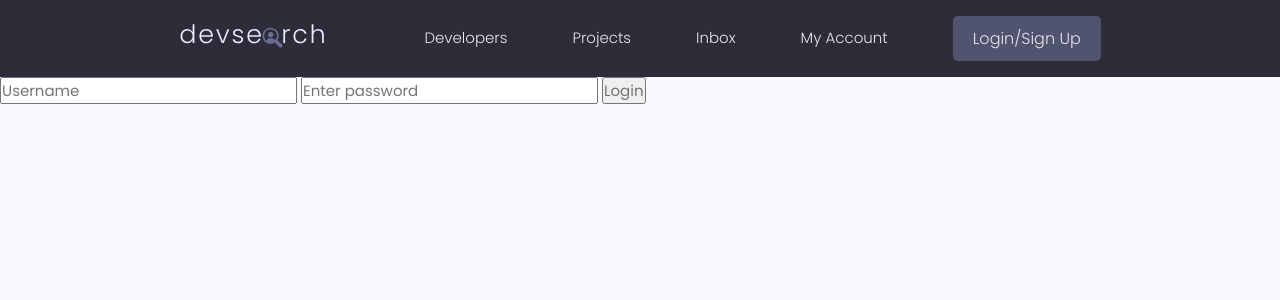
After one commit to bunja/djangish-journey, a Django app: page /login/ in a window 1280 px wide. The commit adds this page. Shown: the top 300 px of the page. Run offline with Django 3.2, Linux system fonts and the light colour scheme; some libraries are stand-ins or nearby versions.

Commit message:
day8 authentication, login, logout, flash msg

```diff
--- a/devsearch/projects/views.py
+++ b/devsearch/projects/views.py
@@ -2,6 +2,7 @@ from django.shortcuts import render, redirect
 from django.http import HttpResponse
 from .models import Project
 from .forms import ProjectForm
+from django.contrib.auth.decorators import login_required
 
 
 
@@ -15,6 +16,7 @@ def project(request, pk):
 
     return render(request, 'projects/project.html', {'project': projectObj})
 
+@login_required(login_url='login')
 def createProject(request):
     form = ProjectForm()
 
@@ -26,6 +28,7 @@ def createProject(request):
     context = {'form': form}
     return render(request, "projects/project_form.html", context)
 
+@login_required(login_url='login')
 def updateProject(request, pk):
     project = Project.objects.get(id=pk)
     form = ProjectForm(instance = project)
@@ -38,6 +41,7 @@ def updateProject(request, pk):
     context = {'form': form}
     return render(request, "projects/project_form.html", context)
 
+@login_required(login_url='login')
 def deleteProject(request, pk):
     project = Project.objects.get(id=pk)
     if request.method == 'POST':
--- a/devsearch/templates/main.html
+++ b/devsearch/templates/main.html
@@ -23,6 +23,15 @@
 <body>
 
     {% include 'nav.html' %}
+
+    {% if messages %}
+    <ul class="messages">
+        {% for message in messages %}
+        <li{% if message.tags %} class="{{ message.tags }}"{% endif %}>{{ message }}</li>
+        {% endfor %}
+    </ul>
+    {% endif %}
+
     {% block content %}
     {% endblock content %}
 
--- a/devsearch/templates/nav.html
+++ b/devsearch/templates/nav.html
@@ -16,8 +16,13 @@
           <li class="header__menuItem"><a href="{% url 'projects' %}">Projects</a></li>
           <li class="header__menuItem"><a href="">Inbox</a></li>
           <li class="header__menuItem"><a href="">My Account</a></li>
+
+          {% if request.user.is_authenticated %}
           <li class="header__menuItem"><a href="{% url 'create-project' %}">Add project</a></li>
-          <li class="header__menuItem"><a href="" class="btn btn--sub">Login/Sign Up</a></li>
+          <li class="header__menuItem"><a href="{% url 'logout' %}" class="btn btn--sub">Logout</a></li>
+          {% else%}
+          <li class="header__menuItem"><a href="{% url 'login' %}" class="btn btn--sub">Login/Sign Up</a></li>
+          {% endif %}
         </ul>
       </nav>
     </div>
--- /dev/null
+++ b/devsearch/users/templates/users/login_register.html
@@ -0,0 +1,12 @@
+{% extends 'main.html' %}
+
+{% block content %}
+
+<form action="{% url 'login' %}" method="POST">
+    {% csrf_token %}
+    <input type="text" name="username" placeholder="Username"/>
+    <input type="password" name="password" placeholder="Enter password"/>
+    <input type="submit" value="Login" />
+</form>
+
+{% endblock content %}
--- a/devsearch/users/urls.py
+++ b/devsearch/users/urls.py
@@ -2,6 +2,9 @@ from django.urls import path
 from . import views
 
 urlpatterns = [
+    path('login/', views.loginUser, name="login"),
+    path('logout/', views.logoutUser, name="logout"),
+
     path('', views.profiles, name="profiles" ),
     path('profile/<str:pk>', views.userProfile, name="user-profile" ),
 ]
--- a/devsearch/users/views.py
+++ b/devsearch/users/views.py
@@ -1,7 +1,40 @@
-from django.shortcuts import render
+from django.shortcuts import render, redirect
+from django.contrib.auth import login, authenticate, logout
+from django.contrib.auth.decorators import login_required
+from django.contrib import messages
 from .models import Profile
+from django.contrib.auth.models import User
+
 
 # Create your views here.
+def loginUser(request):
+    if request.user.is_authenticated:
+        return redirect('profiles')
+
+    if request.method == 'POST':
+        username = request.POST['username']
+        password = request.POST['password']
+
+        try:
+            user = User.objects.get(username=username)
+        except:
+            messages.error(request, "Username does not exist")
+
+        user = authenticate(request, username=username, password=password)
+
+        if user is not None:
+            login(request, user)
+            return redirect('profiles')
+        else:
+            messages.error(request, "Username or password is incorrect")
+
+    return render(request, 'users/login_register.html')
+
+def logoutUser(request):
+    logout(request)
+    messages.error(request, "User was logged out")
+    return redirect('login')
+
 def profiles(request):
     profiles = Profile.objects.all()
     context = {'profiles': profiles}
```
Also changed, not shown: devsearch/db.sqlite3.
